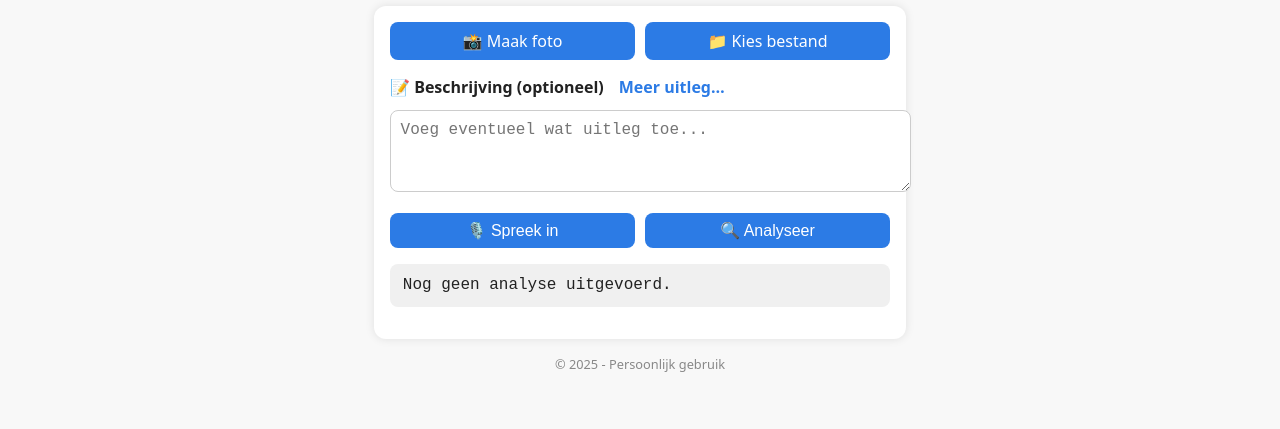
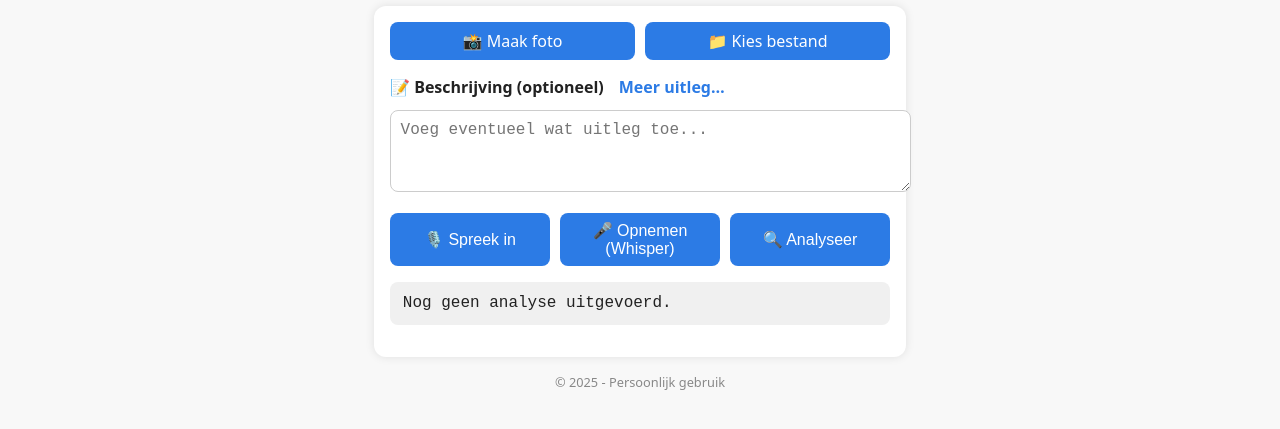
Before and after one commit to Fredje4711/carbo-app, a plain HTML site: page index.html in a window 1280 px wide. Shown: the part 79-508 px from the top of the page. Drawn offline with Linux system fonts and the light colour scheme.

Commit message:
Add files via upload

```diff
--- a/index.html
+++ b/index.html
@@ -74,6 +74,7 @@
 
       <div class="button-row">
         <button id="micButton">🎙️ Spreek in</button>
+		<button id="recordBtn">🎤 Opnemen (Whisper)</button>
         <button id="analyzeButton">🔍 Analyseer</button>
       </div>
     </section>
```
